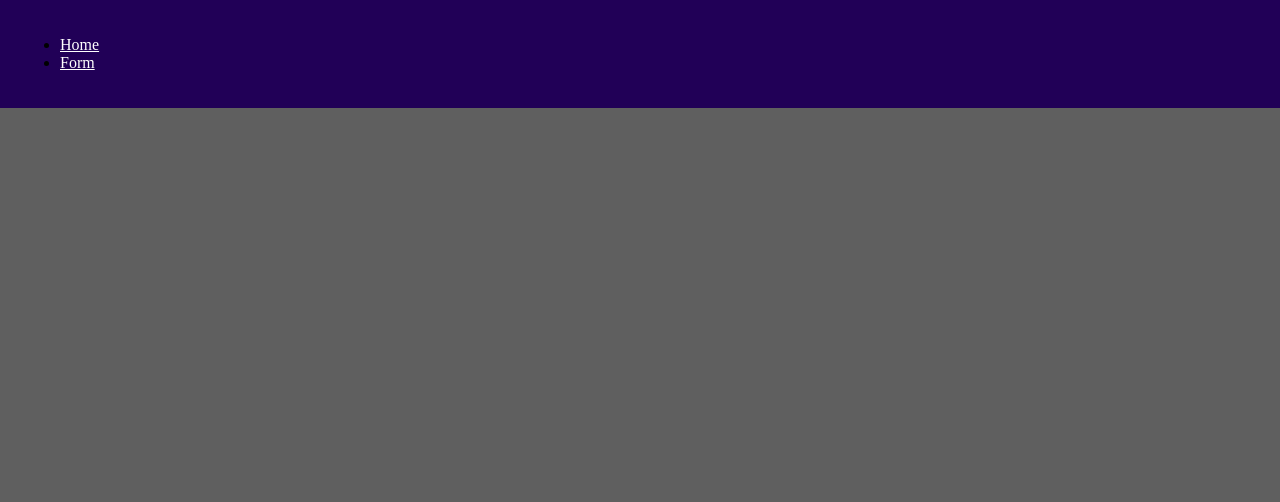
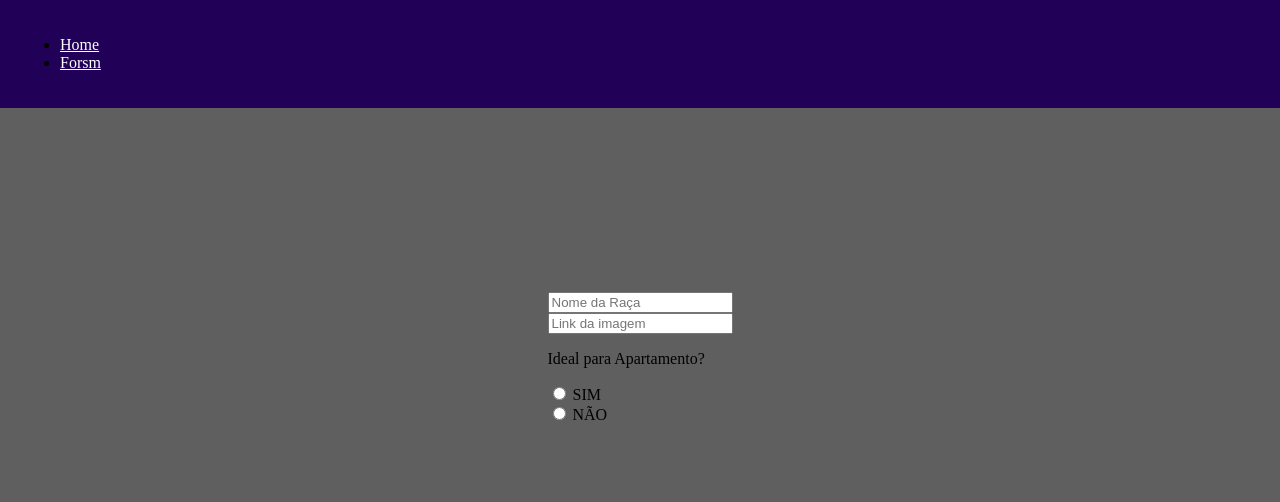
Before and after one commit to korong4/li-ao, a plain HTML site: page fomrs.html in a window 1280 px wide. Shown: the top 502 px of the page. Drawn offline with Linux system fonts and the light colour scheme.

Commit message:
Add files via upload

```diff
--- a/li-ao-main/index.html
+++ b/fomrs.html
@@ -9,22 +9,26 @@
     <link rel="stylesheet" href="style.css"> <!--- a tag <link> serve para estabelecer conexao entre os documentos, que nesse caso esta pegando da tag <href> . A tag <rel> serve para declarar que o arquivo eh uma folha de estilo-->
 </head>
 <body> <!-- Eh o corpo do HTML, contendo elementos visuais da pagina-->
+
     <header>
-        <nav>
-            <ul>
-                <li> <a href="index.html"> Home </a></li>
-                <li> <a href="fomrs.html"> Form </a></li>
-            </ul>
-        </nav>
+      <nav>
+        <ul>
+            <li> <a href="index.html"> Home </a></li>
+            <li> <a href="fomrs.html"> Forsm </a></li>
+        </ul>
+      </nav>
     </header>
-    <div class="cards">
-        <!-- atributos: img,link-->
-        <img src="download.png" alt="logo do ifsp" width="200">
-        <br> </br> <!--- pula linha -->
-        <a href="https://moodle.slt.ifsp.edu.br/my/" target="_blank"> <!--- a tag <a> serve para colocar link -->
-            <button> clica aqui para entrar no moodle</button> <!--- a tag <button> criar um botao interativo-->
-        </a>
+
+    <div class="formulario">
+            <form>
+                <input type="text" placeholder="Nome da Raça"> <br>
+                <input type="text" placeholder="Link da imagem">
+                <p>Ideal para Apartamento?</p>
+                <input type="radio" id="verdadeiro" name="apartamento" value="V">
+                <label for="verdadeiro">SIM</label><br>
+                <input type="radio" id="falso" name="apartamento" value="F">
+                <label for="falso">NÃO</label><br>
+            </form>
     </div>
-    <p> licao de desenvolvimento Web</p> <!-- tag de blocos de textos-->
 </body>
 </html>
--- a/style.css
+++ b/style.css
@@ -4,12 +4,30 @@
     align-items: center;    /* centralizar os items*/
     height: 1000px; /* define o a altura*/
 }
-p{
+.cards p {
     display: flex;
     justify-content: center;
-    align-items: center;     ;
+    align-items: center;
 }
 
 body{
     background-color: rgb(95, 95, 95);
+    margin: 0px;
 }
+
+.formulario{
+    display: flex;
+    justify-content: center;
+    align-items: center;
+    height: 500px;
+}
+
+header{
+    background-color: #210057;
+    padding: 20px;
+    margin: 0px;
+}
+
+a{
+    color: white;
+}
```
